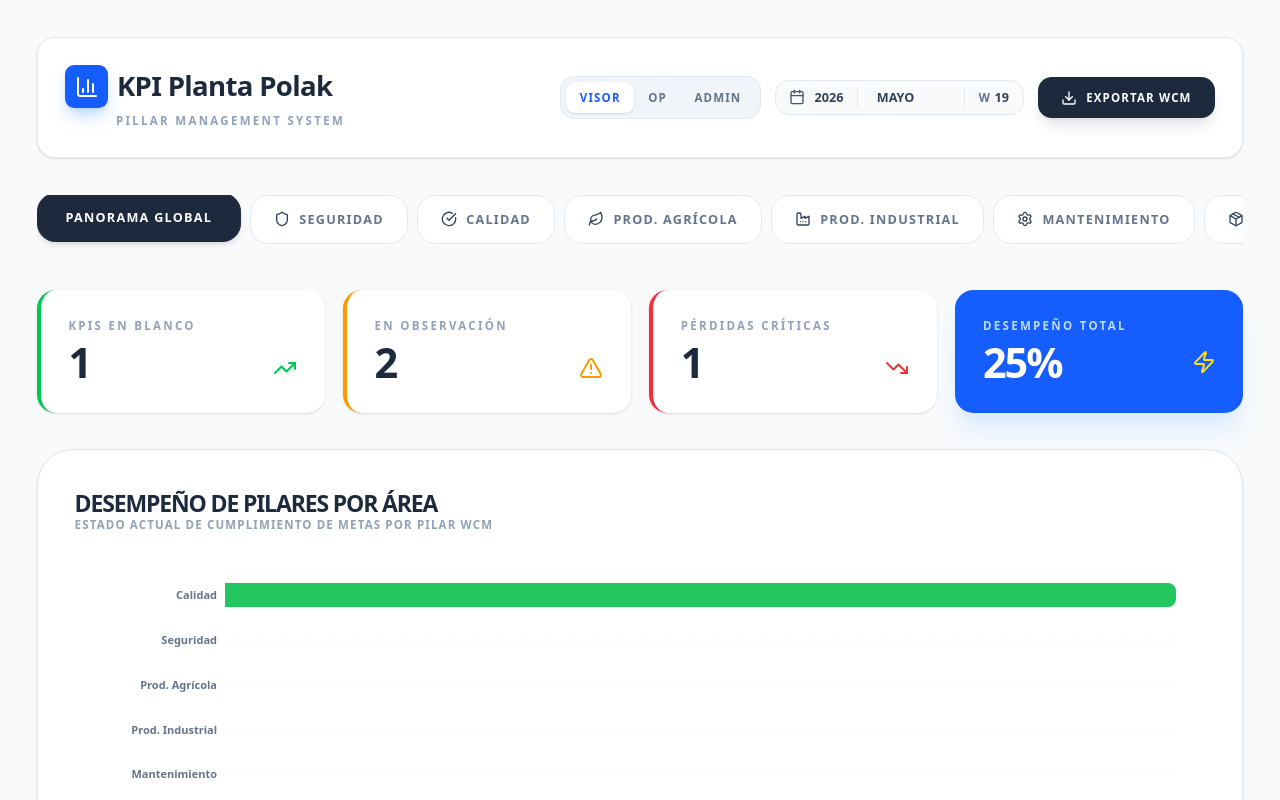
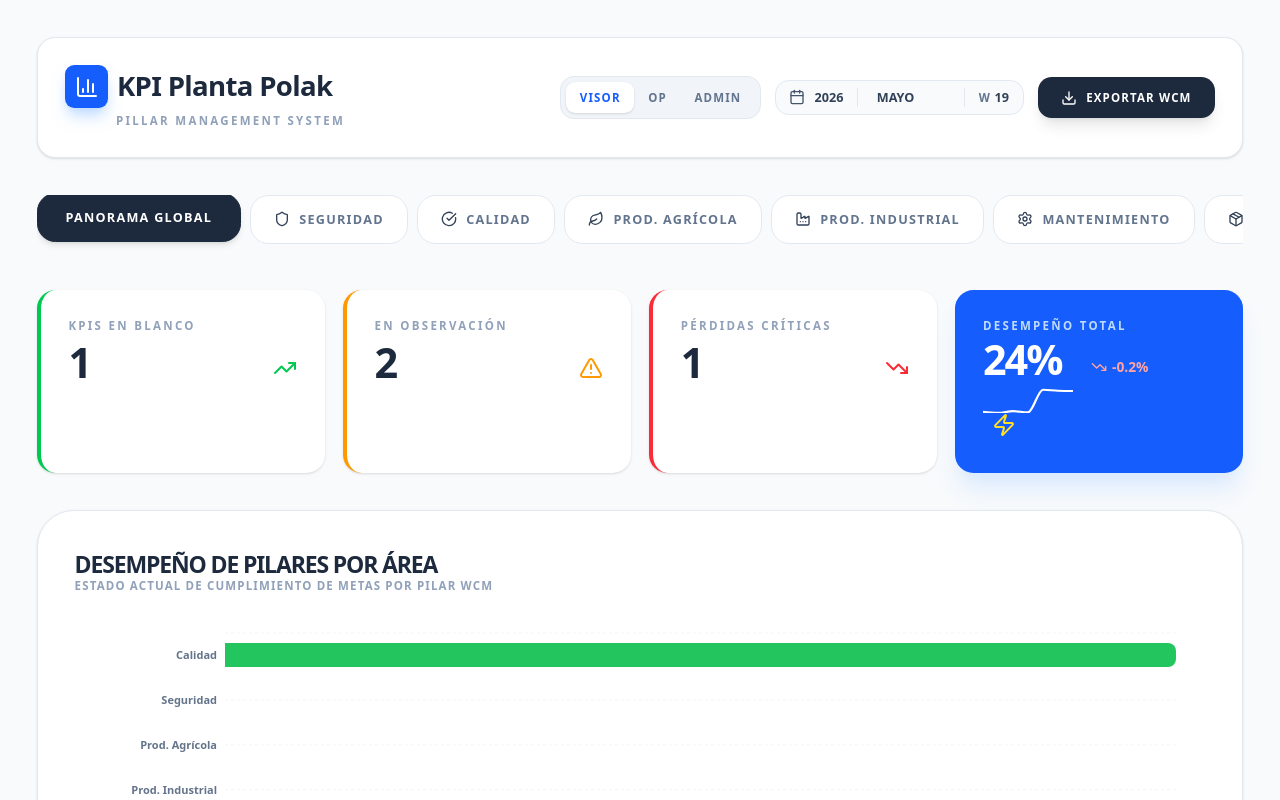
Before and after one commit to cmunozhdz/KPIPLanta, a React (Vite) app: page / in a window 1280 px wide. Shown: the top 800 px of the page. Built offline with nearby package versions, Linux system fonts and the light colour scheme.

Commit message:
Integración de la gráfica de desmpeño total

```diff
--- a/src/App.tsx
+++ b/src/App.tsx
@@ -633,17 +633,64 @@ export default function App() {
                     <TrendingDown className="text-red-500 mb-1" size={24} />
                   </div>
                 </div>
-                <div className="bg-blue-600 p-6 rounded-2xl text-white shadow-xl shadow-blue-100 flex flex-col justify-between">
+                {/* --- Card Desempeño Total con Sparkline y Delta --- */}
+                <div className="bg-blue-600 p-6 rounded-2xl text-white shadow-xl shadow-blue-100 flex flex-col justify-between relative overflow-hidden">
                   <p className="text-[10px] font-black text-blue-200 uppercase tracking-[0.2em] mb-1">Desempeño Total</p>
-                  <div className="flex items-center justify-between">
-                    <h3 className="text-4xl font-black tracking-tighter">
-                      {data.length > 0 ? Math.round((data.filter(k => {
-                         const { status } = getKpiStatus(k, filters.year, filters.month, filters.week);
-                         return status === 'green';
-                      }).length / data.length) * 100) : 0}%
-                    </h3>
-                    <Zap size={24} className="text-yellow-300" />
-                  </div>
+                  {/* Simulación de datos de tendencia semanal */}
+                  {(() => {
+                    // Simular OEE de los últimos 7 días (en un caso real, esto vendría de un endpoint)
+                    const today = new Date();
+                    const trendData = Array.from({ length: 7 }).map((_, i) => {
+                      const d = new Date(today);
+                      d.setDate(today.getDate() - (6 - i));
+                      // Simular OEE: usar el porcentaje de KPIs en verde ese día (o random si no hay histórico)
+                      // Aquí solo para demo, usar el valor actual +/- una pequeña variación
+                      const base = data.length > 0 ? Math.round((data.filter(k => {
+                        const { status } = getKpiStatus(k, filters.year, filters.month, (parseInt(filters.week) - (6 - i)).toString().padStart(2, '0'));
+                        return status === 'green';
+                      }).length / data.length) * 100) : 0;
+                      // Simulación: si no hay datos, variar aleatoriamente
+                      return {
+                        fecha: d.toISOString().slice(0, 10),
+                        oee: base + (Math.random() * 4 - 2) // +/-2% aleatorio
+                      };
+                    });
+                    const oeeActual = trendData[6]?.oee ?? 0;
+                    const oeeAnterior = trendData[5]?.oee ?? 0;
+                    const delta = oeeActual - oeeAnterior;
+                    const meta = 85;
+                    return (
+                      <>
+                        <div className="flex flex-col items-start mb-2">
+                          <div className="flex items-baseline gap-2">
+                            <div className="relative flex flex-col items-start">
+                              <h3 className="text-4xl font-black tracking-tighter leading-none" style={{ minWidth: '90px', width: 'fit-content', textAlign: 'left' }}>{Math.round(oeeActual)}%</h3>
+                              {/* Sparkline del mismo ancho que el número */}
+                              <div style={{ width: '90px', maxWidth: '100%' }} className="mt-1 h-6 flex items-center justify-start">
+                                <ResponsiveContainer width="100%" height="100%">
+                                  <LineChart data={trendData} margin={{ top: 2, right: 0, left: 0, bottom: 0 }}>
+                                    <ReferenceLine y={meta} stroke="#fbbf24" strokeDasharray="4 2" label={{ value: 'Meta', position: 'right', fill: '#fbbf24', fontSize: 10, fontWeight: 700 }} />
+                                    <Line type="monotone" dataKey="oee" stroke="#fff" strokeWidth={2.2} dot={false} isAnimationActive={true} />
+                                  </LineChart>
+                                </ResponsiveContainer>
+                              </div>
+                            </div>
+                            {/* Indicador Delta */}
+                            <span className={
+                              "flex items-center text-xs font-bold ml-2 " +
+                              (delta > 0 ? 'text-green-300' : delta < 0 ? 'text-red-300' : 'text-blue-200')
+                            }>
+                              {delta > 0 && <TrendingUp size={16} className="mr-1" />}
+                              {delta < 0 && <TrendingDown size={16} className="mr-1" />}
+                              {delta === 0 && <span className="mr-1">→</span>}
+                              {delta > 0 ? `+${delta.toFixed(1)}%` : delta < 0 ? `${delta.toFixed(1)}%` : '0.0%'}
+                            </span>
+                          </div>
+                          <Zap size={24} className="text-yellow-300 ml-2" />
+                        </div>
+                      </>
+                    );
+                  })()}
                 </div>
               </div>
 
```
